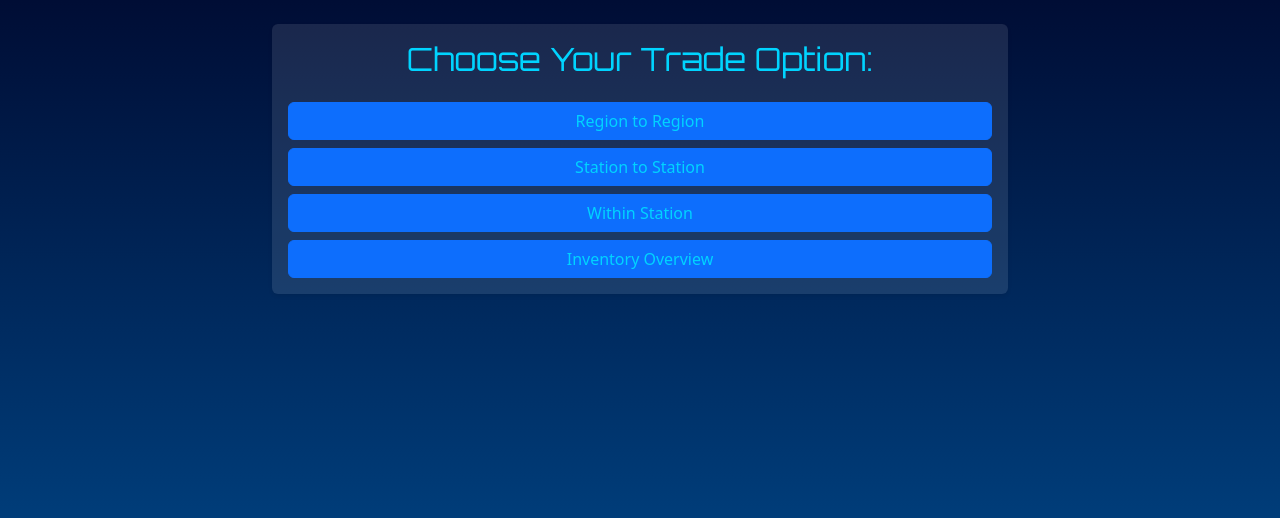
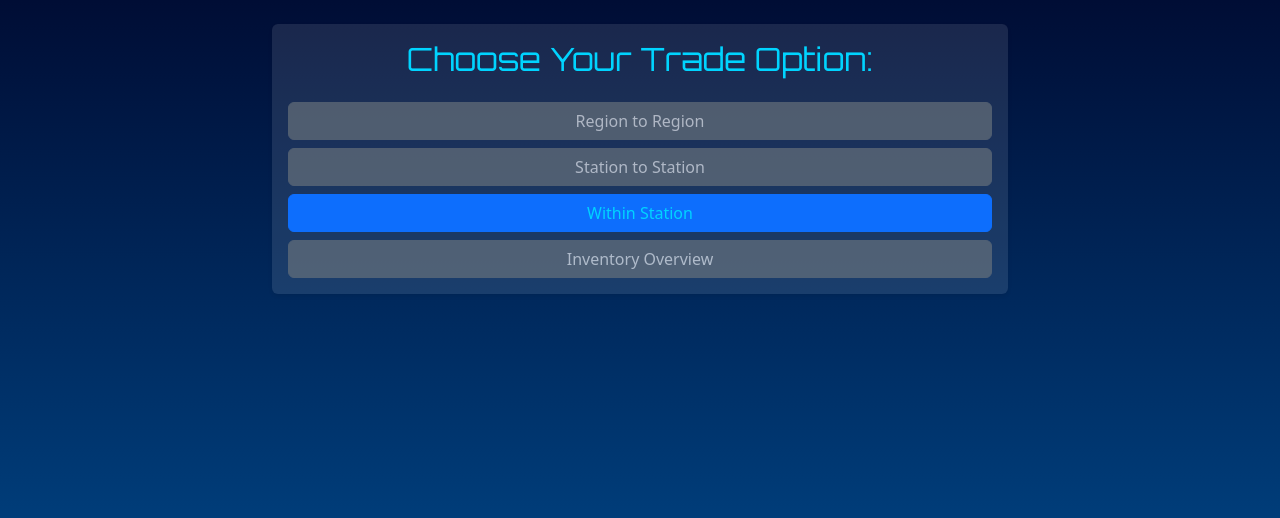
Before and after one commit to UsmanSakhbeev/EVETradeAnalyzer, a Django app: page / in a window 1280 px wide. Shown: the part 97-615 px from the top of the page. Run offline with Django 4.2, Linux system fonts and the light colour scheme.

Commit message:
updated htmls

```diff
--- a/evetradeanalyzer/templates/trade_analysis/in_jita.html
+++ b/evetradeanalyzer/templates/trade_analysis/in_jita.html
@@ -6,6 +6,7 @@
 <table class="table table-striped table-dark">
     <thead>
         <tr>
+            <th>#</th>
             <th>Name</th>
             <th>Last Price</th>
             <th>Previous Price</th>
@@ -18,6 +19,7 @@
     <tbody>
         {% for deal in page_obj %}
         <tr>
+            <td>{{ forloop.counter }}</td>
             <td>{{ deal.item_name }}</td>
             <td>{{ deal.last_price|floatformat:2|intcomma }}</td>
             <td>{{ deal.prev_price|floatformat:2|intcomma }}</td>
@@ -28,11 +30,13 @@
         </tr>
         {% empty %}
         <tr>
-            <td colspan="7" class="text-center">No profitable items</td>
+            <td colspan="8" class="text-center">No profitable items</td>
         </tr>
         {% endfor %}
     </tbody>
 </table>
+
+<p class="text-center text-white mt-3">Data is updated every 8 minutes.</p>
 
 <div class="pagination">
     <span class="step-links">
--- a/evetradeanalyzer/templates/trade_analysis/index.html
+++ b/evetradeanalyzer/templates/trade_analysis/index.html
@@ -6,10 +6,10 @@
                 <div class="card-body">
                     <h2 class="text-center mb-4">Choose Your Trade Option:</h2>
                     <div class="d-grid gap-2">
-                        <a href="{% url 'region_analysis' %}" class="btn btn-primary">Region to Region</a>
-                        <a href="{% url 'station_to_station_analysis' %}" class="btn btn-primary">Station to Station</a>
+                        <a href="#" class="btn btn-secondary disabled">Region to Region</a>
+                        <a href="#" class="btn btn-secondary disabled">Station to Station</a>
                         <a href="{% url 'in_station_analysis' %}" class="btn btn-primary">Within Station</a>
-                        <a href="{% url 'inventory_analysis' %}" class="btn btn-primary">Inventory Overview</a>
+                        <a href="#" class="btn btn-secondary disabled">Inventory Overview</a>
                     </div>
                 </div>
             </div>
```
